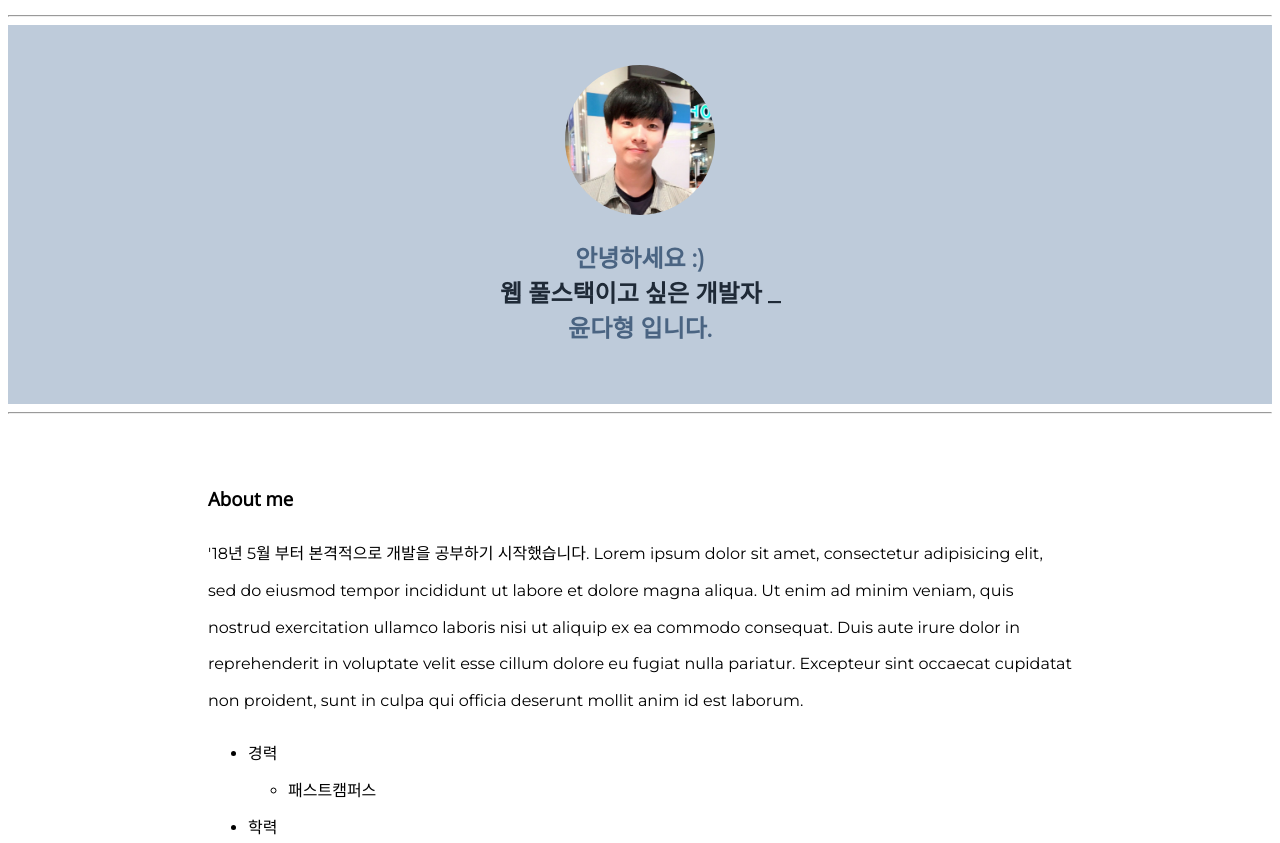
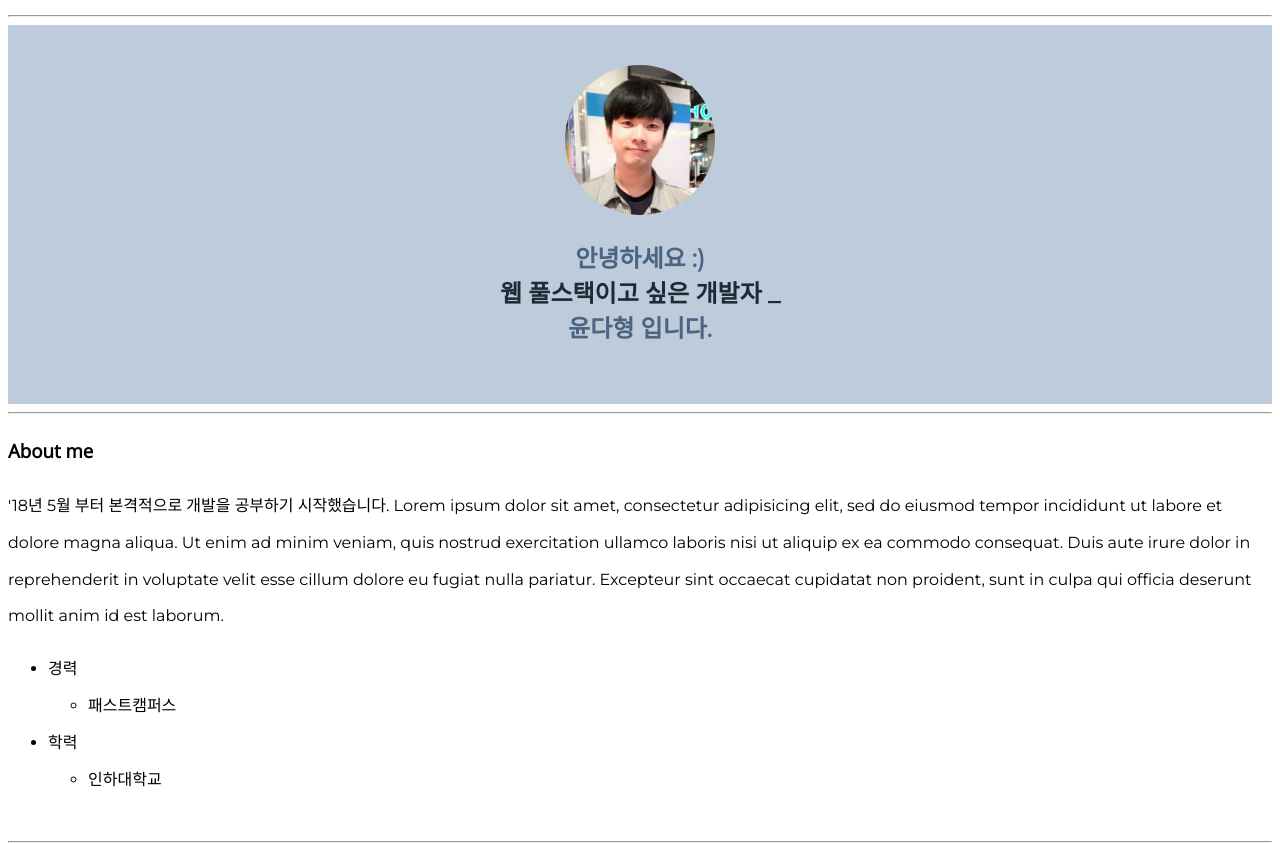
Before and after one commit to dahyeong-yun/dahyeong-yun.io, a plain HTML site: page index.html in a window 1280 px wide. Shown: the part 71-914 px from the top of the page. Drawn offline with nearby package versions, Linux system fonts and the light colour scheme.

Commit message:
본문 패딩 값 변경

```diff
--- a/style.css
+++ b/style.css
@@ -1,3 +1,7 @@
+* {
+  /* border: 1px solid red; */
+}
+
 body {
   font-family: 'Montserrat', sans-serif;
 }
@@ -70,7 +74,7 @@ article {
 }
 
 #resume {
-  padding: 40px 200px;
+
   /* 풀스크린에서 좌우 600oxl */
 }
 
```
